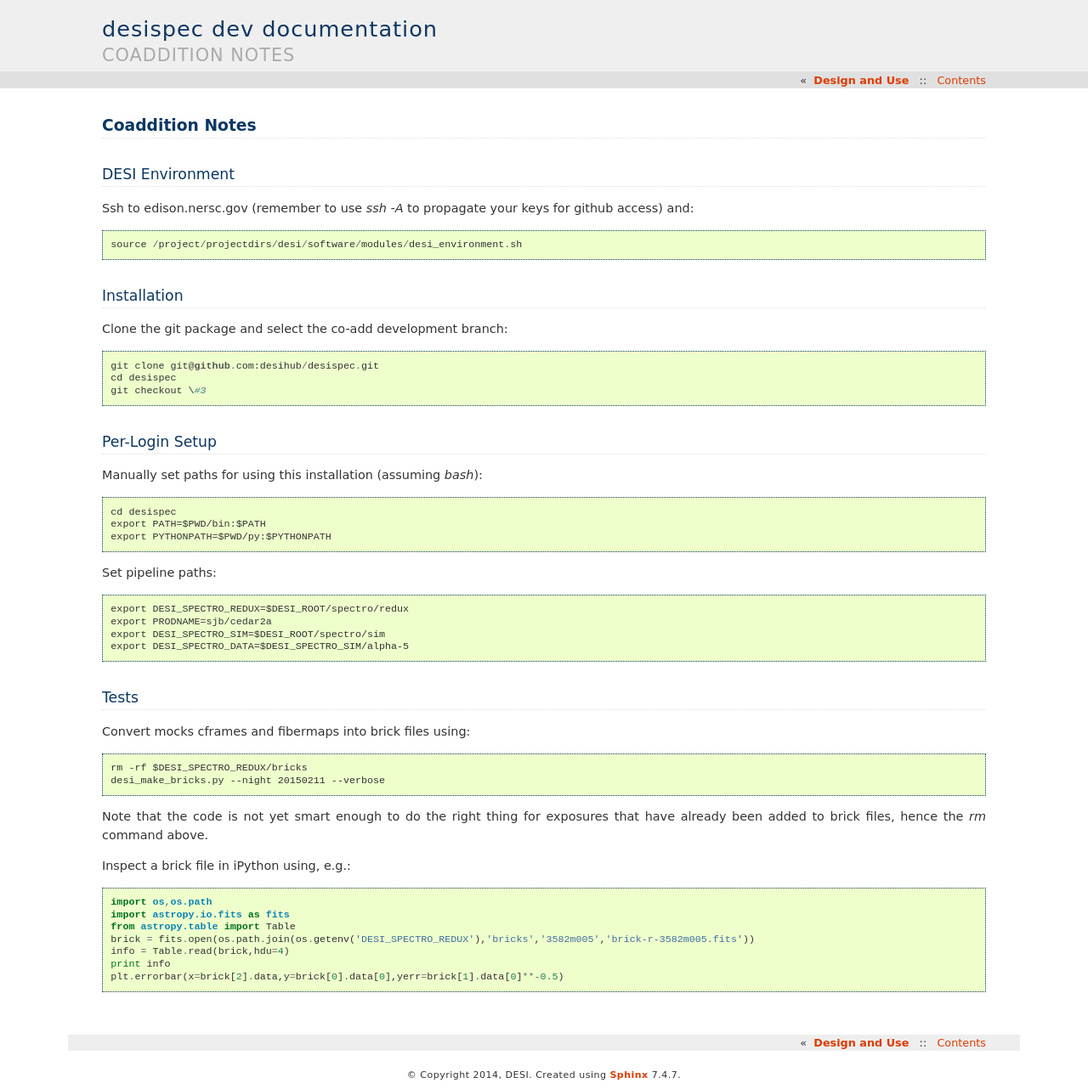
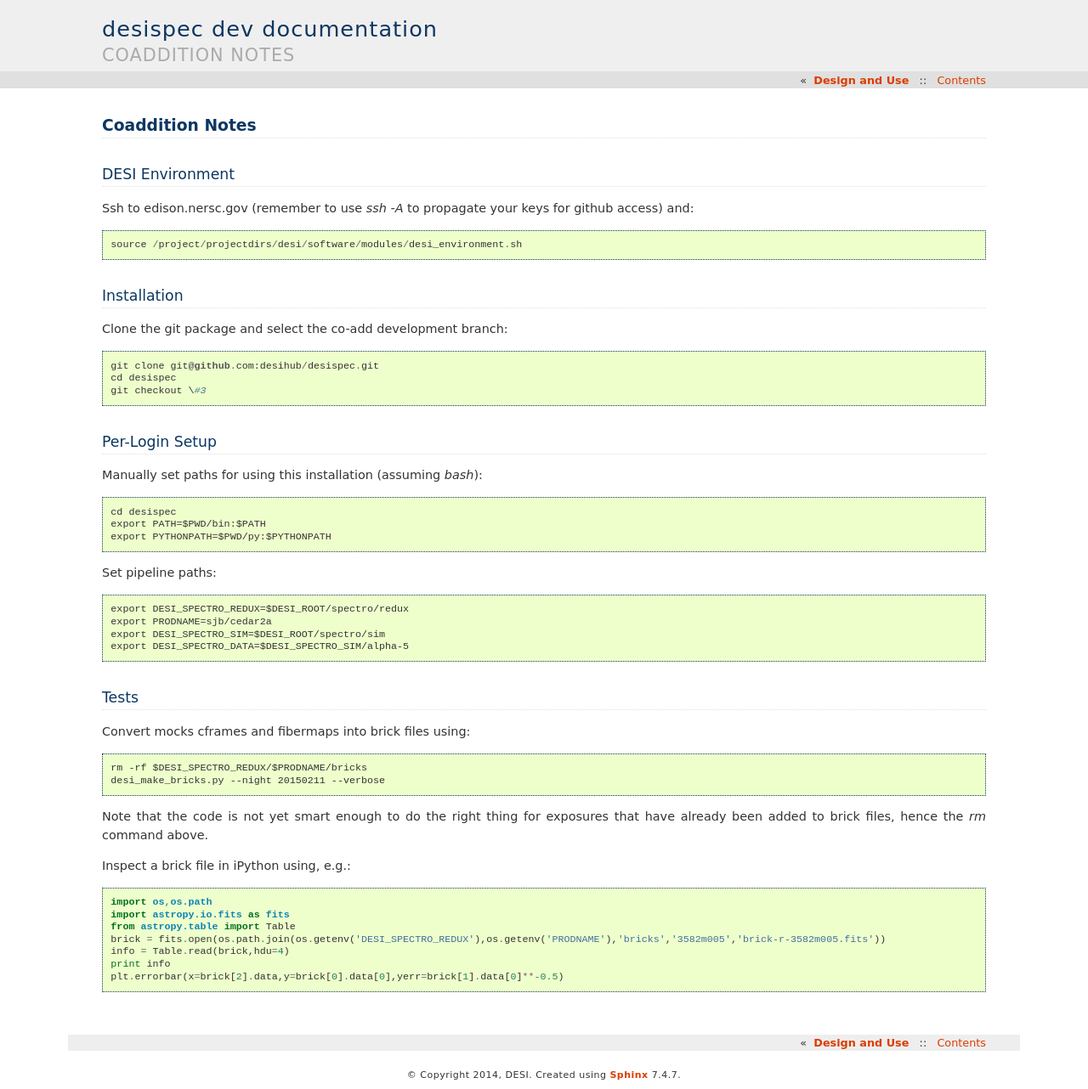
Before and after one commit to desihub/desispec, a Sphinx documentation site: the page built from doc/coadd.rst, in a window 1280 px wide. Shown: the whole page at 85% size. Built offline with Sphinx 7.4.7, drawn with Linux system fonts in a browser that asks for light colours.

Commit message:
Remember $PRODNAME in brick path

```diff
--- a/doc/coadd.rst
+++ b/doc/coadd.rst
@@ -38,7 +38,7 @@
 
 Convert mocks cframes and fibermaps into brick files using::
 
-	rm -rf $DESI_SPECTRO_REDUX/bricks
+	rm -rf $DESI_SPECTRO_REDUX/$PRODNAME/bricks
 	desi_make_bricks.py --night 20150211 --verbose
 
 Note that the code is not yet smart enough to do the right thing for exposures that have already been added to brick files, hence the `rm` command above.
@@ -48,7 +48,7 @@
 	import os,os.path
 	import astropy.io.fits as fits
 	from astropy.table import Table
-	brick = fits.open(os.path.join(os.getenv('DESI_SPECTRO_REDUX'),'bricks','3582m005','brick-r-3582m005.fits'))
+	brick = fits.open(os.path.join(os.getenv('DESI_SPECTRO_REDUX'),os.getenv('PRODNAME'),'bricks','3582m005','brick-r-3582m005.fits'))
 	info = Table.read(brick,hdu=4)
 	print info
 	plt.errorbar(x=brick[2].data,y=brick[0].data[0],yerr=brick[1].data[0]**-0.5)
```
